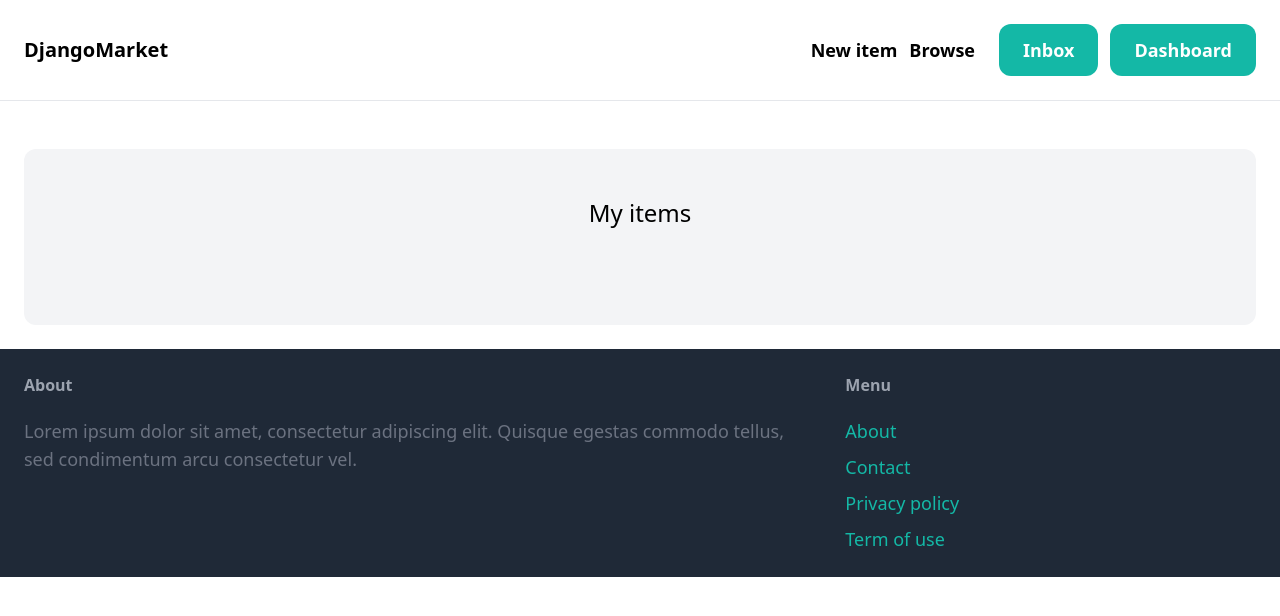
After one commit to ahnanne/django-practice, a Django app: page /dashboard/ in a window 1280 px wide. The commit adds this page. Shown: the top 616 px of the page. Run offline with Django 4.2, Linux system fonts and the light colour scheme; the visitor is signed in with stand-in values (Sample User, id 1); data that the repository does not hold is empty; some libraries are stand-ins or nearby versions.

Commit message:
[feat] complete dashboard

```diff
--- a/market/core/templates/core/base.html
+++ b/market/core/templates/core/base.html
@@ -28,7 +28,7 @@
           <div class="flex justify-between">
             <a href="#"
                class="text-lg font-semibold px-6 py-3 bg-teal-500 text-white rounded-xl mr-3">Inbox</a>
-            <a href="#"
+            <a href="{% url 'dashboard:index' %}"
                class="text-lg font-semibold px-6 py-3 bg-teal-500 text-white rounded-xl">Dashboard</a>
           </div>
         {% else %}
--- /dev/null
+++ b/market/dashboard/templates/dashboard/index.html
@@ -0,0 +1,24 @@
+{% extends "core/base.html" %}
+{% block title %}
+  Dashboard
+{% endblock title %}
+{% block content %}
+  <div class="mt-6 px-6 py-12 bg-gray-100 rounded-xl">
+    <h2 class="mb-12 text-2xl text-center">My items</h2>
+    <div class="grid grid-cols-3 gap-3">
+      {% for item in items %}
+        <div>
+          <a href="{% url 'item:detail' item.id %}">
+            <div>
+              <img src="{{ item.image.url }}" class="rounded-t-xl" alt="" />
+            </div>
+            <div class="p-6 rounded-b-xl bg-white">
+              <h2 class="text-2xl">{{ item.name }}</h2>
+              <p class="text-gray-500">Price: {{ item.price }}</p>
+            </div>
+          </a>
+        </div>
+      {% endfor %}
+    </div>
+  </div>
+{% endblock content %}
--- /dev/null
+++ b/market/dashboard/urls.py
@@ -0,0 +1,9 @@
+from django.urls import path
+
+from . import views
+
+app_name = 'dashboard'  # name space for this app
+
+urlpatterns = [
+    path('', views.index, name='index')
+]
--- a/market/dashboard/views.py
+++ b/market/dashboard/views.py
@@ -1,3 +1,16 @@
 from django.shortcuts import render
+from django.contrib.auth.decorators import login_required
+
+from utils.common import inject_image
+from item.models import Item
 
 # Create your views here.
+
+
+@login_required
+def index(request):
+    items = Item.objects.filter(created_by=request.user)
+
+    return render(request, 'dashboard/index.html', {
+        'items': list(map(inject_image, items))
+    })
--- a/market/market/urls.py
+++ b/market/market/urls.py
@@ -22,5 +22,6 @@ from django.urls import path, include
 urlpatterns = [
     path('', include('core.urls')),
     path('items/', include('item.urls')),
+    path('dashboard/', include('dashboard.urls')),
     path('admin/', admin.site.urls),
 ] + static(settings.MEDIA_URL, document_root=settings.MEDIA_ROOT)
```
